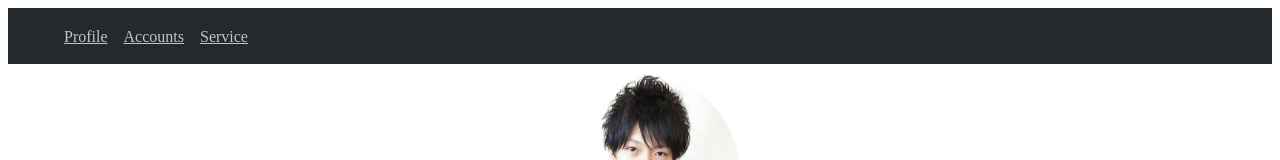
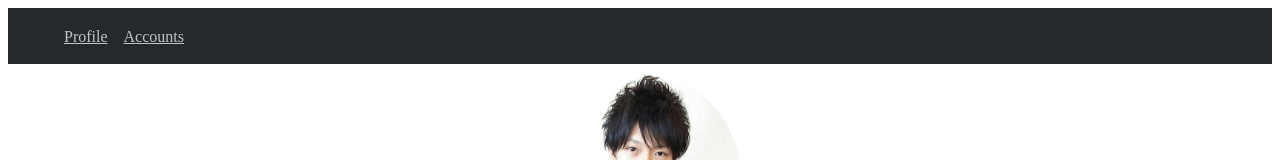
Before and after one commit to isao0214/isaoebisujima.me, a Nuxt app: page / in a window 1280 px wide. Shown: the top 160 px of the page. Built offline with nearby package versions, Linux system fonts and the light colour scheme.

Commit message:
headerからservicesを削除

```diff
--- a/components/common/Header.vue
+++ b/components/common/Header.vue
@@ -9,11 +9,6 @@
       <li class="header__nav__item">
         <a class="header__nav__item__link" href="#accounts">
           Accounts
-        </a>
-      </li>
-      <li class="header__nav__item">
-        <a class="header__nav__item__link" href="#service">
-          Service
         </a>
       </li>
     </ul>
```
